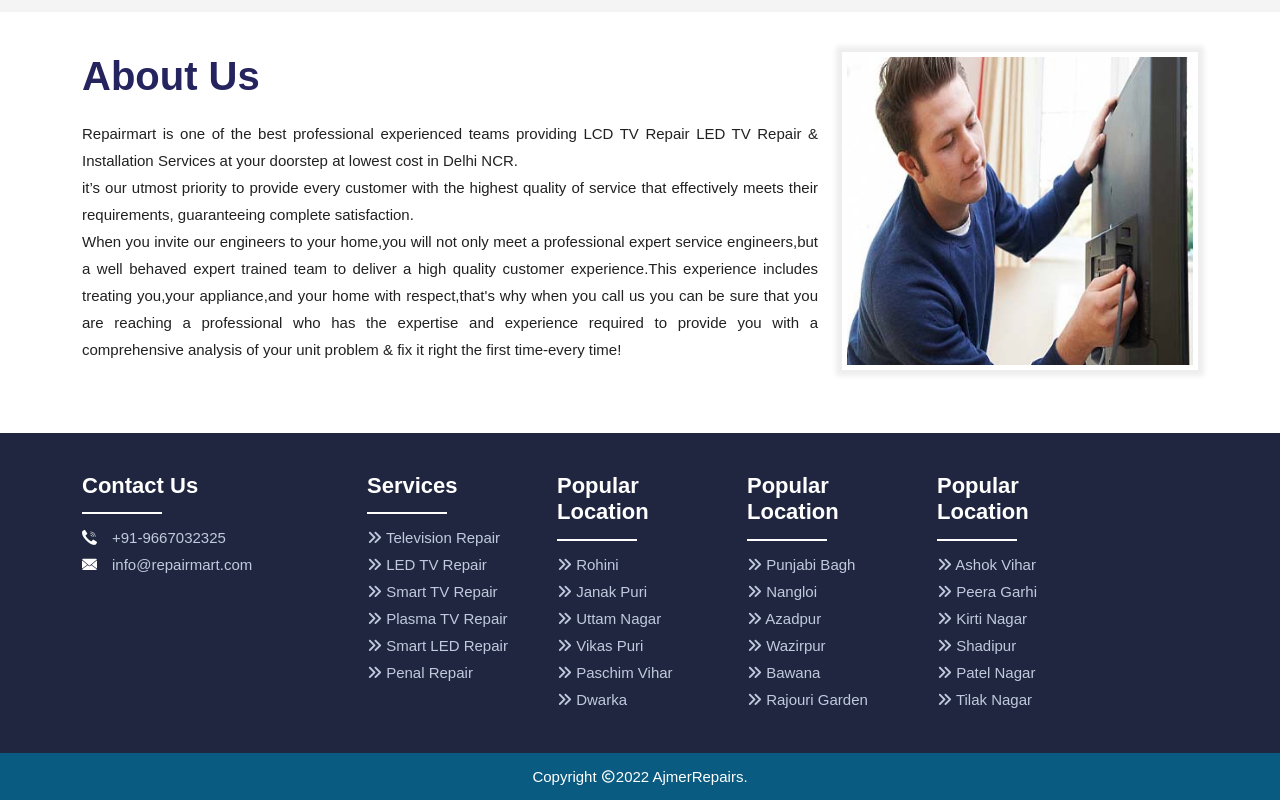
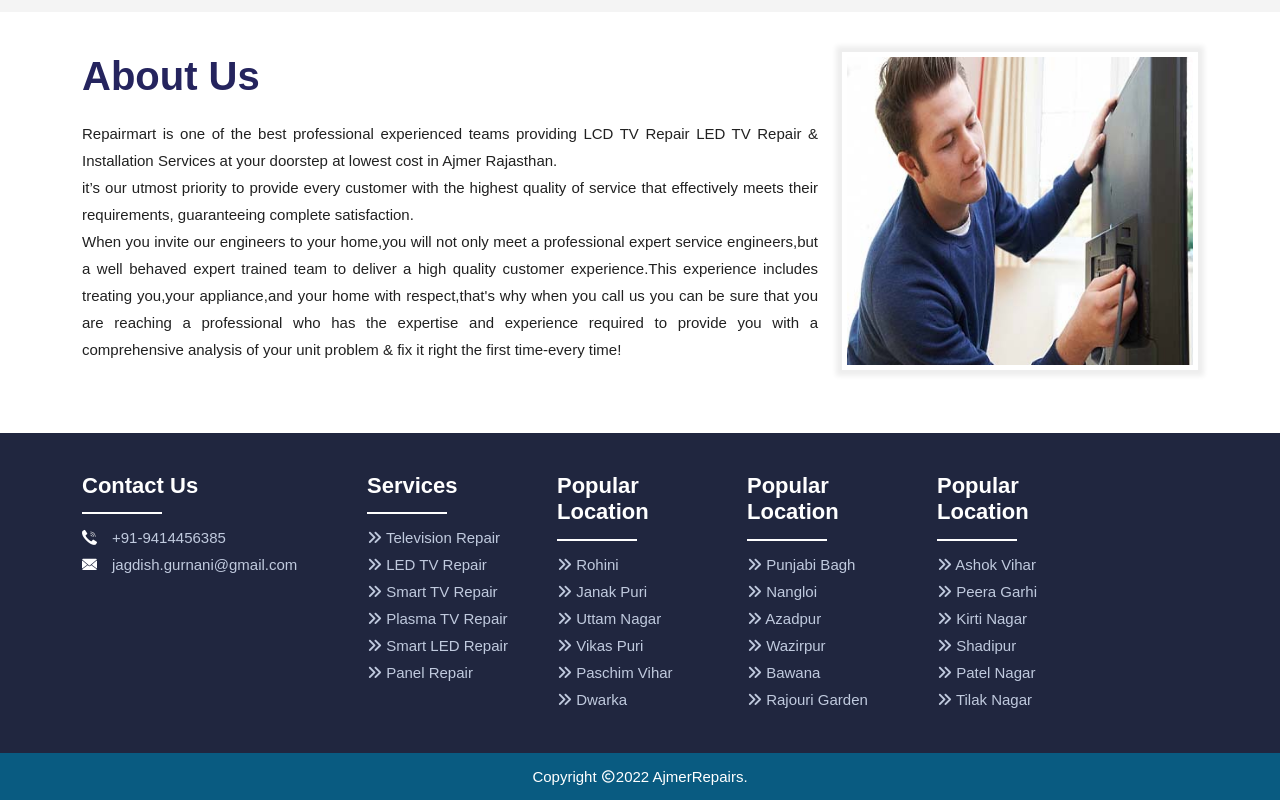
Before and after one commit to mayankgurnani0460/ajmerrepairs, a plain HTML site: page index.html in a window 1280 px wide. Shown: the part 2060-2860 px from the top of the page. Drawn offline with nearby package versions, Linux system fonts and the light colour scheme; files whose address does not match are found by name.

Commit message:
Update index.html
number updated

```diff
--- a/index.html
+++ b/index.html
@@ -390,7 +390,7 @@ Colors  </p> </div>
         <div class="about-wrap">
           <div class="about-content">
             <h2>About us</h2>
-            <p>Repairmart is one of the best professional experienced teams providing LCD TV Repair LED TV Repair & Installation Services at your doorstep at lowest cost in Delhi NCR.
+            <p>Repairmart is one of the best professional experienced teams providing LCD TV Repair LED TV Repair & Installation Services at your doorstep at lowest cost in Ajmer Rajasthan.
             <br>it’s our utmost priority to provide every customer with the highest quality of service that effectively meets their requirements, guaranteeing complete satisfaction.<br>
               When you invite our engineers  to your home,you will not only meet a professional expert service engineers,but a  well behaved expert trained team to deliver a high quality customer experience.This experience includes treating you,your appliance,and your home with respect,that's why when you call us you can be sure that you are reaching a professional who has the expertise and experience required to provide you with a comprehensive analysis of your unit problem & fix it right the first time-every time! </p>
           </div>
@@ -409,8 +409,8 @@ Colors  </p> </div>
         <div class="single-widget contact">
           <h3>Contact Us</h3>
           <ul>
-            <li> <i class="flaticon-call"></i> <a href="tel:9667032325"> +91-9667032325 </a> </li>
-            <li> <i class="flaticon-envelope"></i> <a href="mailto:info@repairmart.com"> info@repairmart.com </a> </li>
+            <li> <i class="flaticon-call"></i> <a href="tel:9414456385"> +91-9414456385 </a> </li>
+            <li> <i class="flaticon-envelope"></i> <a href="mailto:jagdish.gurnani@gmail.com"> jagdish.gurnani@gmail.com </a> </li>
           </ul>
         </div>
       </div>
@@ -423,7 +423,7 @@ Colors  </p> </div>
             <li> <i class="fa fa-angle-double-right"></i> Smart TV Repair </li>
             <li> <i class="fa fa-angle-double-right"></i> Plasma TV Repair  </li>
             <li> <i class="fa fa-angle-double-right"></i> Smart LED Repair </li>
-            <li> <i class="fa fa-angle-double-right"></i> Penal Repair  </li>
+            <li> <i class="fa fa-angle-double-right"></i> Panel Repair  </li>
           </ul>
         </div>
       </div>
```
